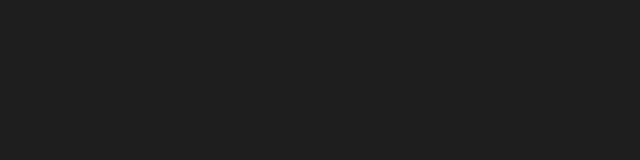
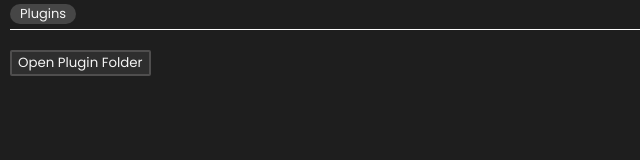
Before and after one commit to Willi-js/Lighter, an Electron app: page preferenceWindow/index.html in a window 1000 px wide. Shown: the whole page, without its empty margins (0-640 px from the left). Drawn offline with Linux system fonts and the light colour scheme.

Commit message:
preference windows update

```diff
--- a/editor/scripts/library/sound_waves/spawnVisualiser.js
+++ b/editor/scripts/library/sound_waves/spawnVisualiser.js
@@ -11,6 +11,7 @@ export default class Visualiser {
 
         this.el = document.createElement("canvas");
         this.el.setAttribute("data-place", tplace);
+        this.el.setAttribute("data-place-ms", place);
 
         if(last) {
             const wherelast = parseFloat(last.getAttribute('data-place'));
--- a/preferenceWindow/index.html
+++ b/preferenceWindow/index.html
@@ -8,6 +8,14 @@
     <title>Lighter Preferences</title>
 </head>
 <body>
-
+    <div class="cat-select">
+        <div class="cat-button selected">Plugins</div>
+    </div>
+    <div class="content">
+        <div class="plugins">
+            <button class="open-folder">Open Plugin Folder</button>
+        </div>
+    </div>
+    <script src="./main.js"></script>
 </body>
 </html>
--- /dev/null
+++ b/preferenceWindow/main.js
@@ -0,0 +1,5 @@
+const pluginsf = document.querySelector(".open-folder");
+
+pluginsf.addEventListener('click', () => {
+    electron.openPlugins();
+});
--- a/preferenceWindow/style.css
+++ b/preferenceWindow/style.css
@@ -1,3 +1,11 @@
+@import url('https://fonts.googleapis.com/css2?family=Poppins&display=swap');
+
+* {
+    color: whitesmoke;
+    font-family: 'Poppins', sans-serif;
+    transition-duration: .1s;
+}
+
 html body {
     margin: 0;
     padding: 0;
@@ -10,4 +18,49 @@ body, html {
 body {
     background-color: rgb(30, 30, 30);
     user-select: none;
+    display: flex;
+    justify-content: center;
+    align-items: center;
+    flex-direction: column;
 }
+
+.cat-select {
+    width: calc(100% - 20px);
+    height: 30px;
+    border-bottom: solid 1px white;
+    display: flex;
+    align-items: center;
+    font-size: 13px;
+}
+
+.cat-button {
+    padding: 0px 10px;
+    border-radius: 99px;
+    cursor: pointer;
+}
+
+.selected {
+    background-color: rgba(195, 195, 195, 0.24);
+}
+
+.cat-button:hover {
+    background-color: rgba(195, 195, 195, 0.24);
+}
+
+.content {
+    height: 100%;
+    width: 100%;
+}
+
+.open-folder {
+    margin: 20px 10px;
+    border-radius: 2px;
+    border: none;
+    background-color: rgb(46, 46, 46);
+    border: solid 2px rgb(79, 78, 78);
+    cursor: pointer;
+}
+
+.open-folder:active {
+    background-color: rgb(78, 78, 78);
+}
--- a/preload.js
+++ b/preload.js
@@ -27,6 +27,9 @@ contextBridge.exposeInMainWorld('electron', {
     },
     processFile: (pathto) => {
         ipcRenderer.invoke('process_file', pathto);
+    },
+    openPlugins: () => {
+        ipcRenderer.invoke('open_plugins');
     }
 });
 
```
Also changed, not shown: editor/scripts/main.js (+8 -1 lines), editor/style.css (+6 -1 lines), main.js (+17 -9 lines).
